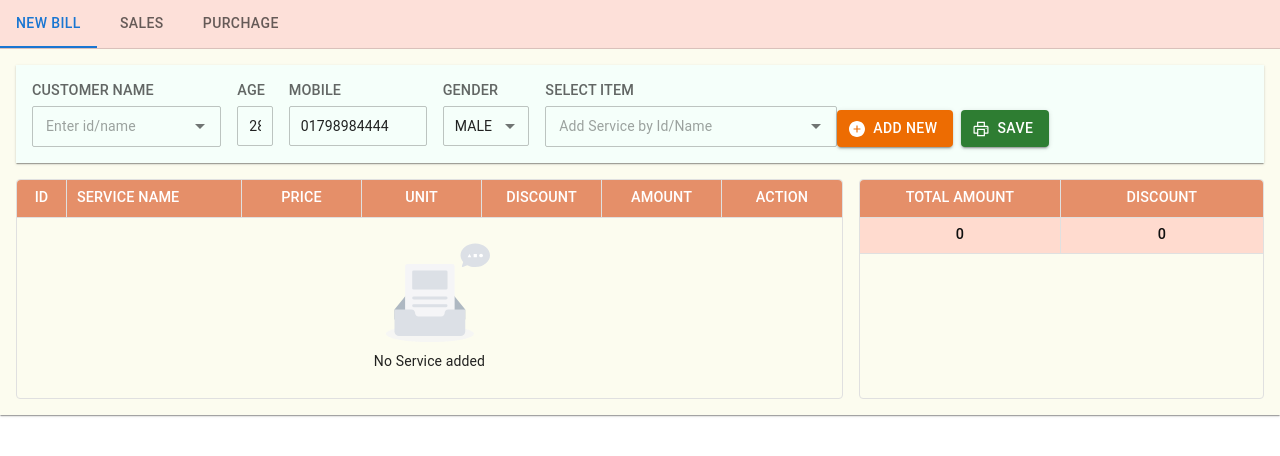
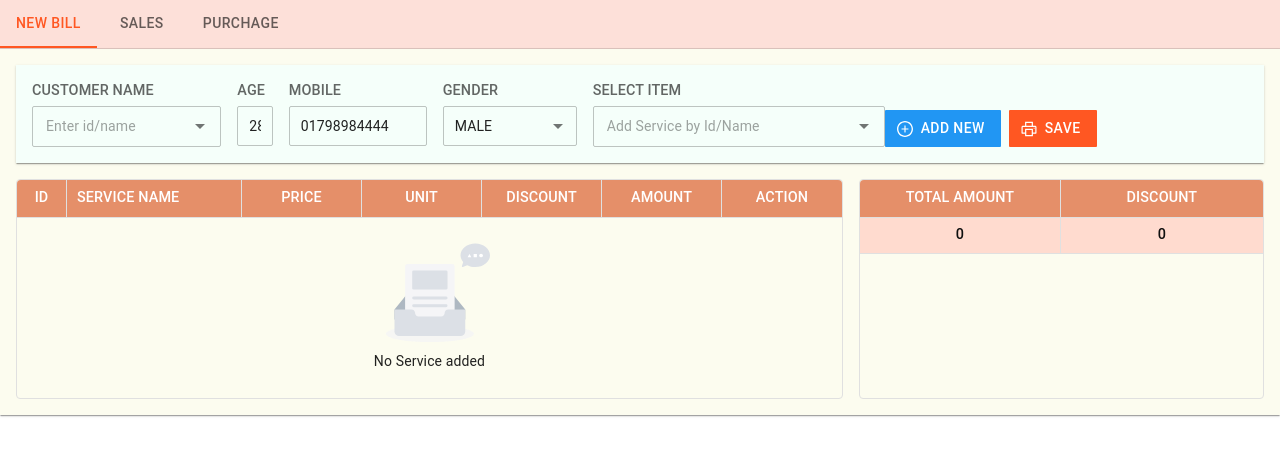
Before and after one commit to affan-habib/billing-frontend, a React (Create React App) app: page /app/dashboard in a window 1280 px wide. Shown: the top 456 px of the page. Built offline with nearby package versions, Linux system fonts and the light colour scheme; no server answers.

Commit message:
color themeing

```diff
--- a/src/pages/billing/Header.js
+++ b/src/pages/billing/Header.js
@@ -1,5 +1,6 @@
 import {
   PlusCircleFilled,
+  PlusCircleOutlined,
   PrinterOutlined,
   SearchOutlined,
   UnorderedListOutlined,
@@ -158,7 +159,7 @@ const Header = ({
                 </Stack>
               </Grid>
 
-              <Grid item xs={12} md={1}>
+              <Grid item xs={12} md={1} minWidth={150}>
                 <Stack spacing={0.5}>
                   <InputLabel
                     sx={{ fontWeight: 500, textTransform: "uppercase" }}
@@ -202,8 +203,9 @@ const Header = ({
                   size="sm"
                   color="warning"
                   variant="contained"
+                  disableElevation
                   startIcon={
-                    <PlusCircleFilled
+                    <PlusCircleOutlined
                       color="#205081"
                       style={{ fontSize: "16px" }}
                     />
--- a/src/theme.js
+++ b/src/theme.js
@@ -1,12 +1,44 @@
 import { createTheme } from "@mui/material/styles";
-import { green, grey, red } from "@mui/material/colors";
+import { grey, green, deepOrange, red,teal, orange, yellow, blue, deepPurple, cyan } from '@mui/material/colors';
 
 const rawTheme = createTheme({
-  palette: {},
+  palette: {
+    primary: {
+      light: deepOrange[400],
+      main: deepOrange[500],
+      dark: deepOrange[700],
+    },
+    secondary: {
+      light: orange[200],
+      main: orange[300],
+      dark: orange[400],
+    },
+    warning: {
+      light: blue[100],
+      main: blue[500],
+      dark: blue[700],
+    },
+    error: {
+      light: deepOrange[300],
+      main: deepOrange[300],
+      dark: deepOrange[400],
+    },
+    success: {
+      light: deepOrange[400],
+      main: deepOrange[500],
+      dark: deepOrange[700],
+    },
+  },
   components: {
-    MuiButtonBase: {
+    MuiButton: {
       defaultProps: {
         disableRipple: true,
+        disableElevation: true,
+      },
+      styleOverrides: {
+        root: {
+          borderRadius: 1,
+        },
       },
     },
     MuiAutocomplete: {
```
Also changed, not shown: src/themes/overrides/IconButton.js (+5 -5 lines).
